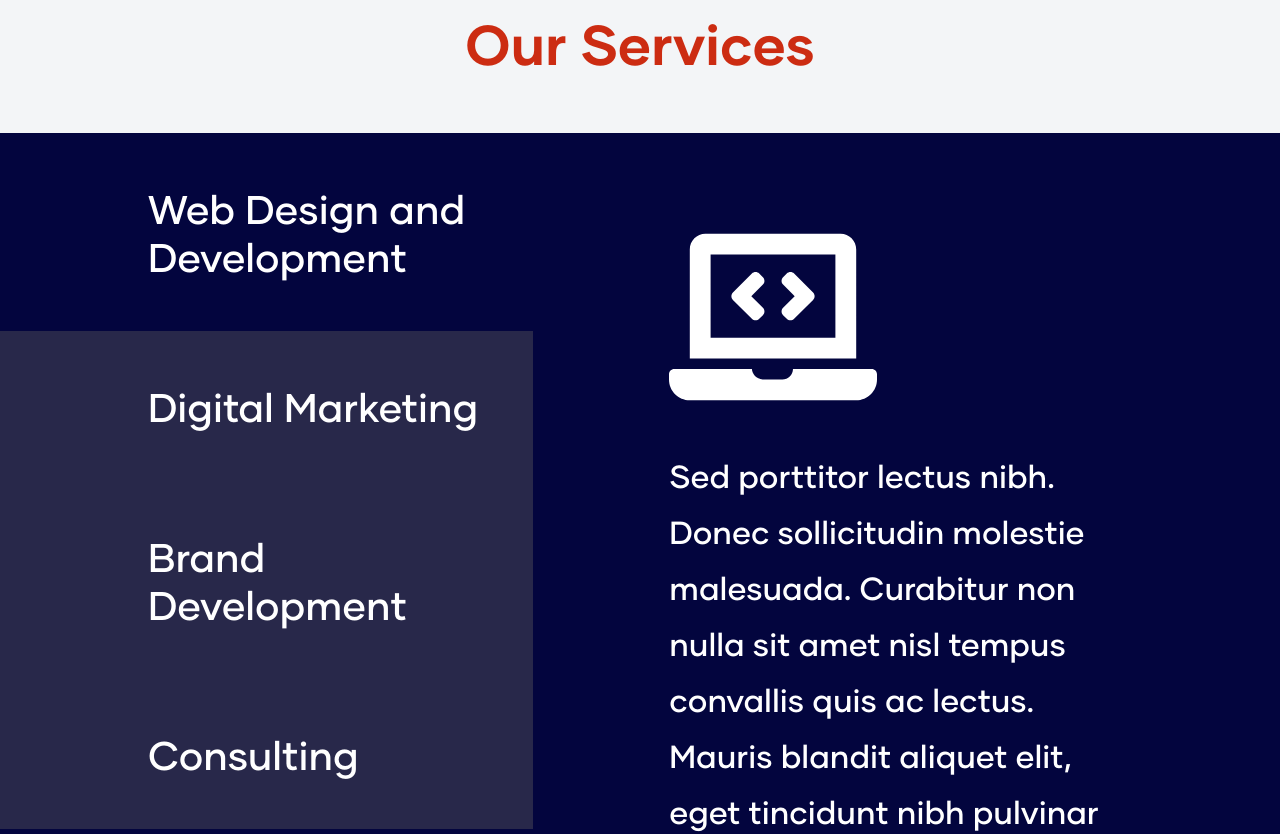
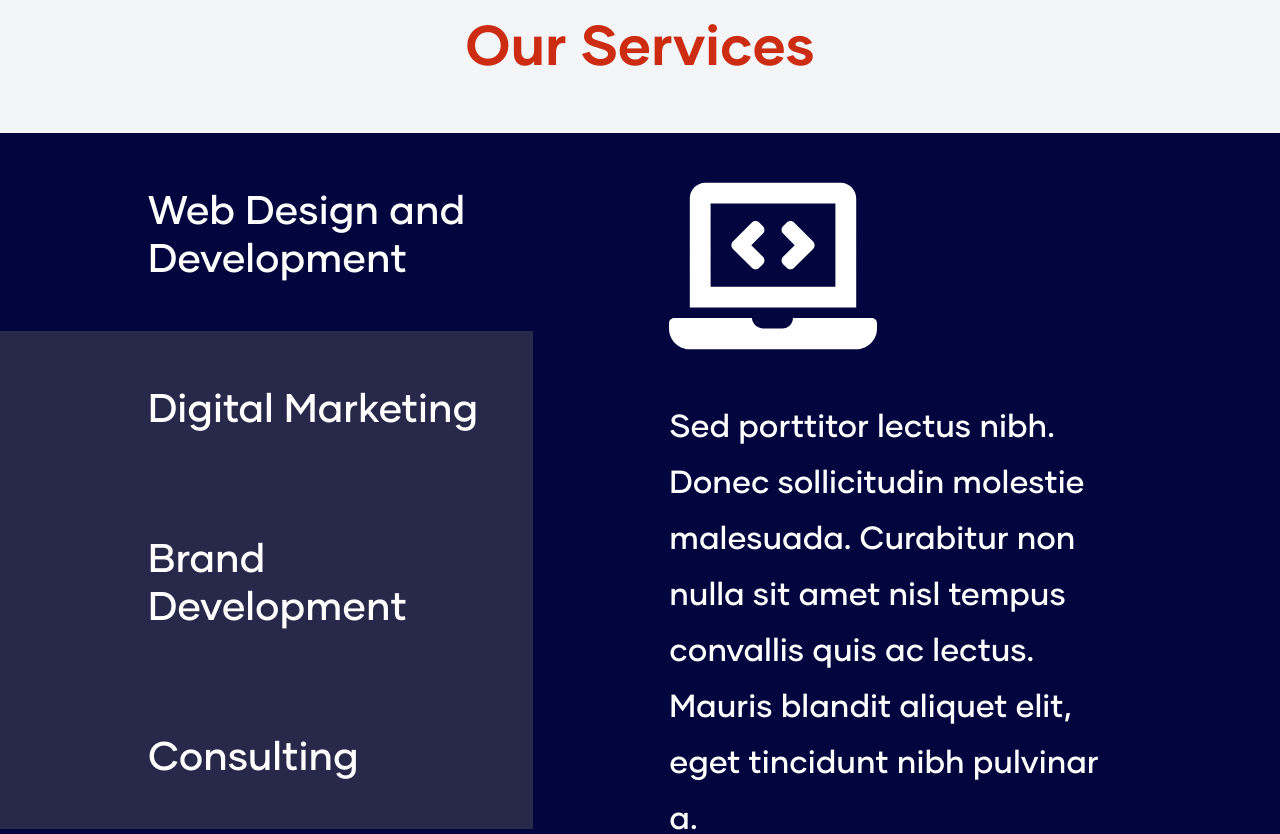
Before and after one commit to maplesyrupman/rwi-site, a Next.js app: page / in a window 1280 px wide. Shown: the part 2500-3334 px from the top of the page. Built offline with nearby package versions, Linux system fonts and the light colour scheme.

Commit message:
about link, services blurb padding

```diff
--- a/components/Header.js
+++ b/components/Header.js
@@ -17,7 +17,7 @@ export default function Header() {
             <nav className={styles.nav}>
                 <ul className={styles.linkContainer}>
                     <li className={styles.navLink}>
-                        <Link href='#About'>
+                        <Link href='#about'>
                             <a className={styles.navLink} >
                                 About
                             </a>
--- a/styles/Home.module.css
+++ b/styles/Home.module.css
@@ -89,7 +89,8 @@
   column-span: 7;
   display: flex;
   justify-content: center;
-  padding: 51px 148px 0 136px;
+  align-items: center;
+  padding: 0 148px 0 136px;
 }
 
 .sericeBlurb {
```
